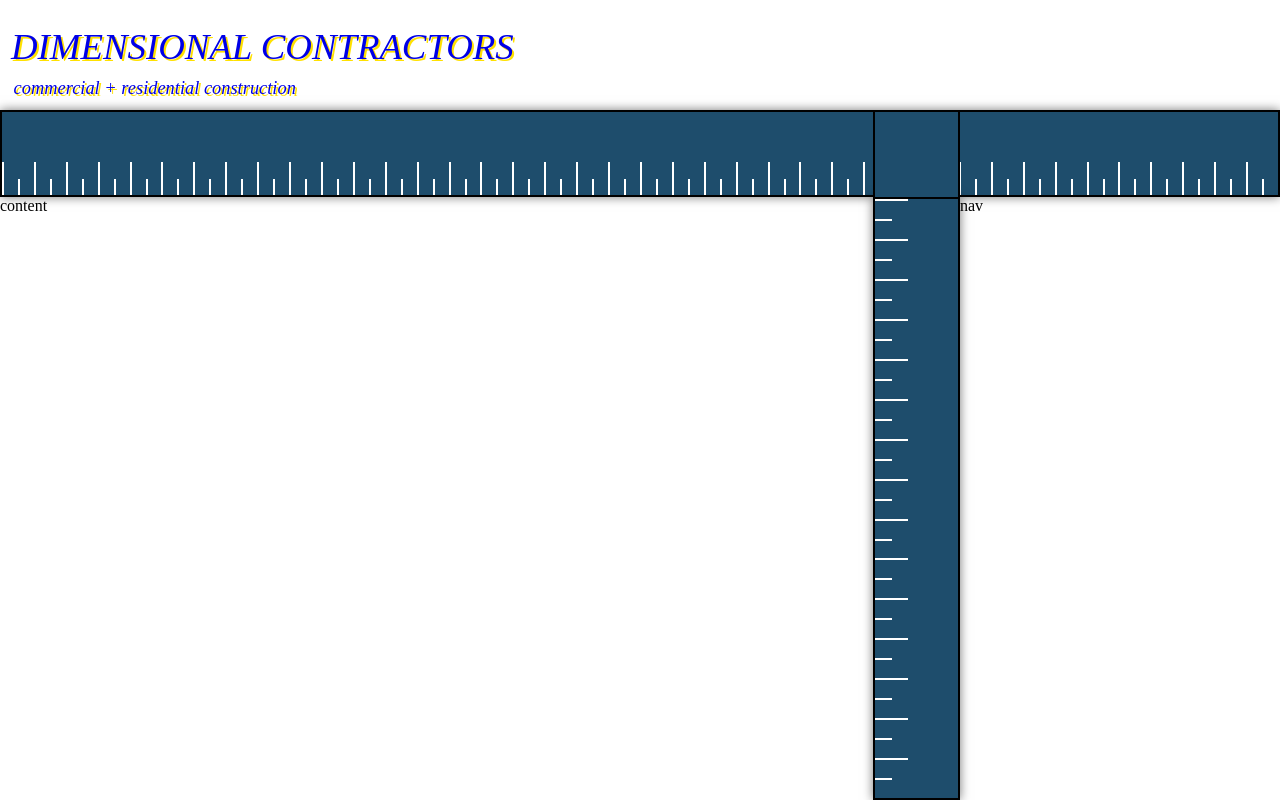
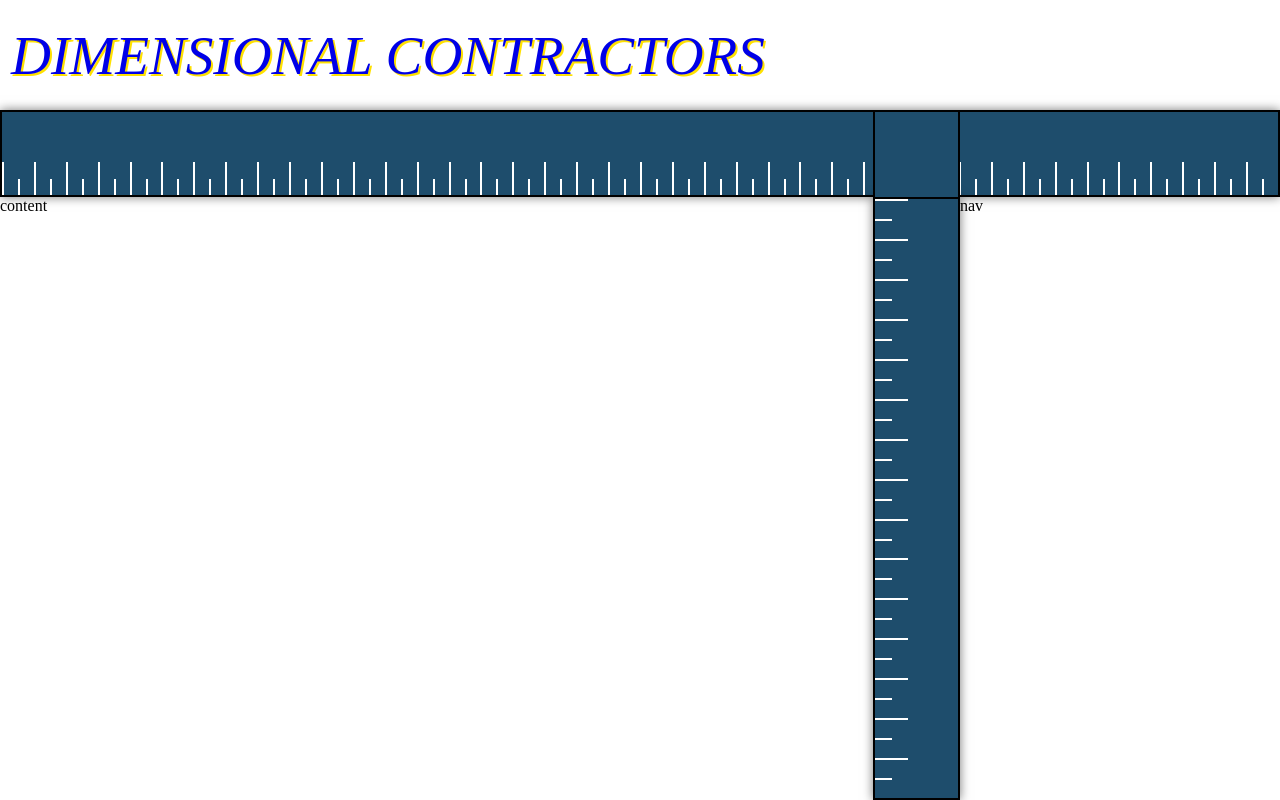
Before and after one commit to seanstephenbrian/dimensional-contractors, a plain HTML site: page index.html in a window 1280 px wide. Drawn offline with Linux system fonts and the light colour scheme.

Commit message:
Refine header hover effect

```diff
--- a/style.css
+++ b/style.css
@@ -91,8 +91,8 @@ html, body {
 }
 
 .square-x-odd {
+    height: 20%;
     width: 2px;
-    height: 20%;
     background-color: white;
 }
 
@@ -142,8 +142,17 @@ header:hover {
     font-style: italic;
     color: rgb(0, 0, 231);
     text-shadow: 2px 2px 0 rgb(255, 225, 0);
-    gap: 10px;
+    justify-content: center;
 }
+
+header:hover > h1 {
+    font-size: calc(1.5*var(--rvv));
+}
+
+header:hover > h2 {
+    display: none;
+}
+
 
 .content {
     grid-area: content;
```
